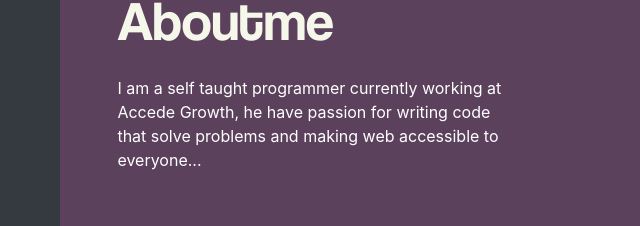
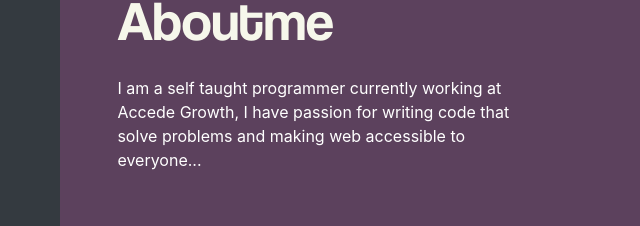
Before and after one commit to boyeoffice/olakunleboye, a Nuxt app: page /about in a window 1280 px wide. Shown: the part 171-397 px from the top of the page, without its empty margins (0-640 px from the left). Built offline with nearby package versions, Linux system fonts and the light colour scheme.

Commit message:
fix some misspelled words

```diff
--- a/pages/about.vue
+++ b/pages/about.vue
@@ -46,7 +46,7 @@ export default {
       me: ['m','e'],
       show: false,
       content: [
-        {text:'I am a self taught programmer currently working at Accede Growth, he have passion for writing code that solve problems and making web accessible to everyone... '},
+        {text:'I am a self taught programmer currently working at Accede Growth, I have passion for writing code that solve problems and making web accessible to everyone... '},
         {text:'Since the beginning of my journey as a software engineer nearly 3.5 years, have done remote work for angencies, startups and collaborated with talented people to create digital products for business and consumer use.'},
       ],
       selected: 0
--- a/pages/skills.vue
+++ b/pages/skills.vue
@@ -48,7 +48,7 @@
           {text:'I have over 3 years exprience working as a full-stack developer, both Freelance and Remote. Over the years, have used open source CMS like wordpress...'},
           {text:'I enjoy working with  this popular editors(Sublime, Atom and Vscode). <br/> Strong database knowledge in Mysql, Postgresql and Mongodb. <br/> Extensive knowledge of serverless and lambda function...'},
           {text:'Proficient in PHP, Laravel, NodeJS, VueJS, ExpressJS and Codeigniter. <br/> Experienced using unit test and Mocha for testing...'},
-          {text:'Clean, modern designs - optimized for performance, search engines and conversting users tp customers.<br/> Familiar with Apache and Nginx.'}
+          {text:'Clean, modern designs - optimized for performance, search engines and conversting users to customers.<br/> Familiar with Apache and Nginx.'}
         ],
         show: false
       }
```
